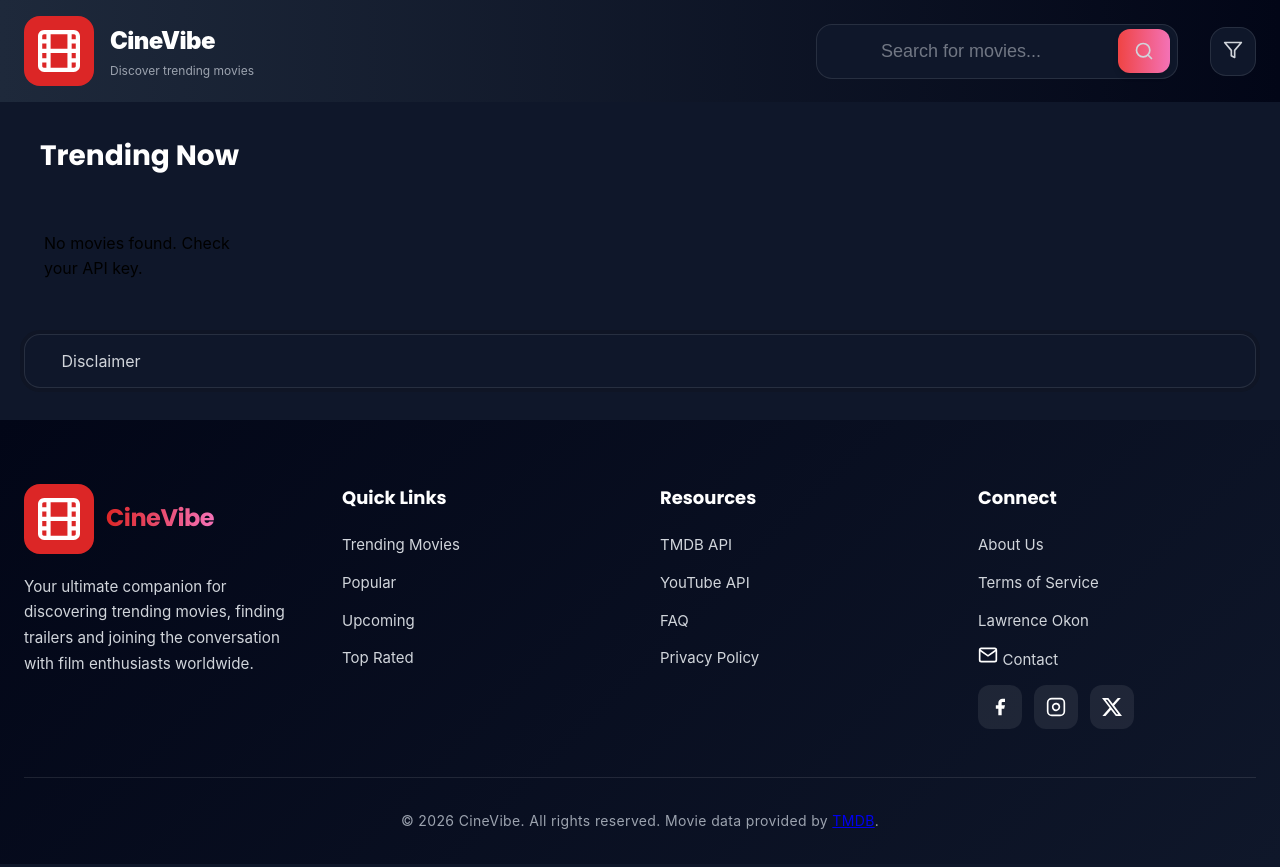
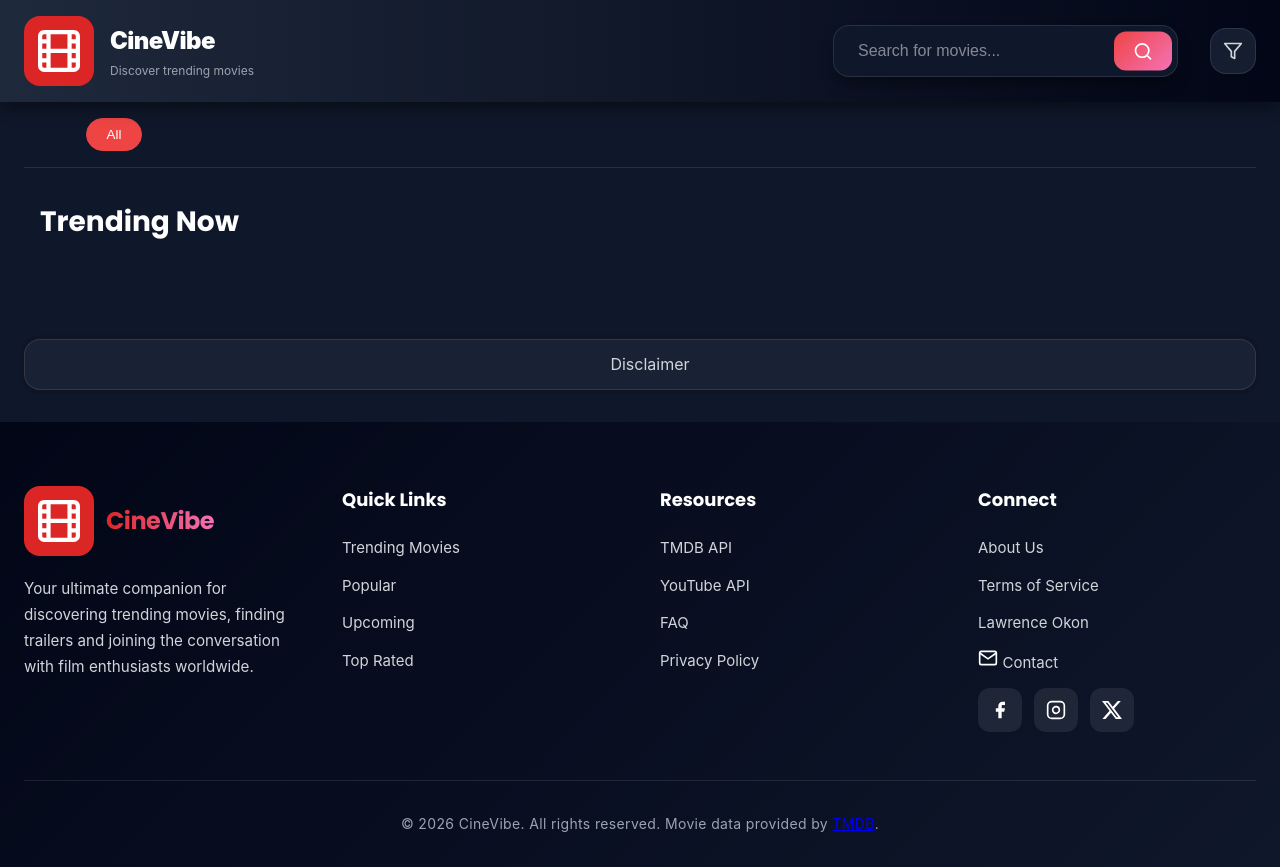
Before and after one commit to meetlawrence/wdd330, a plain HTML site: page cinevibe/index.html in a window 1280 px wide. Both pictures are taken after a click on the button 1233 px from the left and 51 px from the top of the page. Drawn offline with Linux system fonts and the light colour scheme; no server answers; files whose address does not match are found by name.

Commit message:
Started developing CineVibe

```diff
--- a/cinevibe/index.html
+++ b/cinevibe/index.html
@@ -73,6 +73,11 @@
     </header>
 
     <main>
+        <div id="filter-container" class="filter-container">
+            <div class="sidebar-header" style="margin-bottom: 20px; display: flex; justify-content: space-between;">
+                <h3 style="color: white; margin: 0;">Genres</h3>
+            </div>
+        </div>
 
         <section class="body-header">
             <h2 class="body-header-title">Trending Now</h2>
--- a/cinevibe/scripts/main.js
+++ b/cinevibe/scripts/main.js
@@ -1,60 +1,71 @@
 import { MovieAPI } from './modules/api-service.js';
 import { createMovieCard } from './modules/movie-card.js';
-// ADD THIS IMPORT BELOW
 import { renderModalContent } from './modules/movie-detail.js';
 
+// Elements
 const movieGrid = document.getElementById('movie-grid');
-const modal = document.getElementById('mydialog');
-const closeModal = document.getElementById('closeModal');
+const filterContainer = document.getElementById('filter-container');
+const filterBtn = document.querySelector('.filter-button');
+
+let allMovies = []; // Memory state
 
 async function init() {
-  console.log("App initializing...");
+    try {
+        // 1. Fetch Movies AND Genres
+        const [movies, genres] = await Promise.all([
+            MovieAPI.fetchTrending(),
+            MovieAPI.fetchGenres() // Ensure this is in your api-service.js
+        ]);
 
-  try {
-    const movies = await MovieAPI.fetchTrending();
+        allMovies = movies;
 
-    if (!movies || movies.length === 0) {
-        movieGrid.innerHTML = '<p>No movies found. Check your API key.</p>';
-        return;
-    }
+        // 2. Initial Render
+        renderGenres(genres);
+        renderGrid(allMovies);
 
-    movieGrid.innerHTML = '';
-    movies.forEach(movie => {
-      movieGrid.innerHTML += createMovieCard(movie);
-    });
+        // 3. Toggle Filter Drawer
+        filterBtn.addEventListener('click', () => {
+            console.log("Filter button clicked!");
 
-    // Update the trending count in the UI
-    const movieCount = document.getElementById('movie-count');
-    if (movieCount) movieCount.textContent = `${movies.length} movies currently trending`;
+            // Toggle a 'hidden' class or check the display style
+            if (filterContainer.style.display === 'flex') {
+                filterContainer.style.display = 'none';
+            } else {
+                filterContainer.style.display = 'flex';
+            }
+        });
 
-  } catch (error) {
-    console.error("Initialization failed:", error);
-  }
+        // 4. Handle Filtering
+        filterContainer.addEventListener('click', (e) => {
+            const chip = e.target.closest('.filter-chip');
+            if (!chip) return;
 
-  // --- Click Event for Modal ---
-  movieGrid.addEventListener('click', async (event) => {
-    const card = event.target.closest('.movie-card');
-    if (!card) return;
+            // UI feedback
+            document.querySelectorAll('.filter-chip').forEach(c => c.classList.remove('active-chip'));
+            chip.classList.add('active-chip');
 
-    const movieId = card.dataset.id;
-    console.log("Card clicked! ID:", movieId);
+            // Filter Logic
+            const genreId = chip.dataset.id;
+            const filtered = (genreId === 'all')
+                ? allMovies
+                : allMovies.filter(m => m.genre_ids.includes(Number(genreId)));
 
-    try {
-        const details = await MovieAPI.fetchMovieDetails(movieId);
-        console.log("Details fetched:", details);
+            renderGrid(filtered);
+        });
 
-        // This will now work because of the import at the top
-        renderModalContent(details, modal);
+  } catch (err) { console.error(err); }
 
-    } catch (error) {
-      console.error("Failed to open modal:", error);
-    }
-  });
 
-  // --- Close Modal Logic ---
-  if (closeModal) {
-    closeModal.addEventListener('click', () => modal.close());
-  }
+
+}
+
+function renderGenres(genres) {
+    filterContainer.innerHTML = `<button class="filter-chip active-chip" data-id="all">All</button>` +
+        genres.map(g => `<button class="filter-chip" data-id="${g.id}">${g.name}</button>`).join('');
+}
+
+function renderGrid(list) {
+    movieGrid.innerHTML = list.map(m => createMovieCard(m)).join('');
 }
 
 document.addEventListener('DOMContentLoaded', init);
--- a/cinevibe/scripts/modules/api-service.js
+++ b/cinevibe/scripts/modules/api-service.js
@@ -30,5 +30,16 @@ export const MovieAPI = {
     } catch (error) {
       console.error("Error fetching details:", error);
     }
+  },
+
+  async fetchGenres() {
+    try {
+      const response = await fetch(`${BASE_URL}/genre/movie/list?api_key=${API_KEY}`);
+      const data = await response.json();
+      return data.genres;
+    } catch (error) {
+      console.error("Error fetching genres:", error);
+      return [];
+    }
   }
 };
--- a/cinevibe/styles/base.css
+++ b/cinevibe/styles/base.css
@@ -69,6 +69,8 @@ body {
     background: linear-gradient(to right, var(--background-slate-800), var(--background-slate-950));
     box-shadow: 0 4px 6px -1px var(--shadow);
     color: var(--text-white);
+    backdrop-filter: blur(4px);
+    box-shadow: 0 10px 15px -3px rgba(0, 0, 0, 0.4);
 }
 
 .header-container {
@@ -102,8 +104,9 @@ body {
     transition: transform 0.6s;
     background-color: var(--primary-red-600);
 }
-
-
+.logo-icon:hover {
+    transform: scale(1.1);
+}
 
 /* Target the image/SVG inside */
 .logo-icon img,
@@ -164,83 +167,110 @@ body {
     transform: scale(1.1) rotate(180deg);
     background: rgba(255, 255, 255, 0.3);
 }
-
 /* Search Container */
 .search-container {
     position: relative;
     max-width: 672px;
+    width: 100%;
+    /* Ensures it fills available space on mobile */
     animation: fadeIn 0.6s 0.5s both;
 }
 
 .search-input {
     width: 100%;
-    padding: 1rem 4rem;
+    /* Left padding increased to 3rem to clear search icon if added,
+       Right padding increased to 7rem to clear the larger button */
+    padding: 1rem 7rem 1rem 1.5rem;
     border-radius: var(--border-radius);
-    font-size: 1.125rem;
-    border: var(--border);
-    box-shadow: 0 20px 25px -5px var(--shadow);
-    transition: all 0.3s;
-}
-
-
-.search-input{
+    font-size: 1rem;
     background: var(--background-slate-900);
-    border: var(--border);
+    border: 1px solid rgba(255, 255, 255, 0.1);
     color: white;
+    box-shadow: 0 10px 15px -3px rgba(0, 0, 0, 0.4);
+    transition: all 0.3s cubic-bezier(0.4, 0, 0.2, 1);
 }
 
 .search-input:focus {
     border-color: var(--primary-red-500);
     outline: none;
-    box-shadow: 0 0 0 4px rgba(249, 115, 22, 0.2);
+    background: var(--background-slate-800);
+    /* Subtle glow using your primary red */
+    box-shadow: 0 0 0 4px rgba(239, 68, 68, 0.15);
 }
 
 .search-input::placeholder {
     color: var(--text-gray-300);
-    opacity: .5;
+    opacity: 0.6;
 }
 
 .search-button {
     position: absolute;
-    right: 8px;
+    right: 6px;
+    /* Tighter spacing */
     top: 50%;
     transform: translateY(-50%);
-    background: linear-gradient(to right, var(--primary-red-500), var(--primary-pink-400));
-    color: var(--text-gray-300);
-    padding: 0.75rem 1rem;
-    border-radius: 0.75rem;
+    background: linear-gradient(135deg, var(--primary-red-500), var(--primary-pink-400));
+    color: white;
+    /* Contrast fix */
+    padding: 0.6rem 1.2rem;
+    border-radius: calc(var(--border-radius) - 4px);
     border: none;
     cursor: pointer;
     display: flex;
     align-items: center;
     gap: 0.5rem;
     font-weight: 600;
-    box-shadow: 0 4px 6px -1px rgba(0, 0, 0, 0.2);
-    transition: all 0.3s;
+    font-size: 0.875rem;
+    transition: all 0.2s ease;
 }
 
-.search-button:hover{
-    transform: translateY(-50%) scale(1.05);
-    box-shadow: 0 10px 15px -3px rgba(0, 0, 0, 0.3);
+.search-button:hover {
+    transform: translateY(-50%) translateY(-2px);
+    /* Lift effect */
+    filter: brightness(1.1);
+    box-shadow: 0 4px 12px rgba(239, 68, 68, 0.3);
 }
 
+.search-button:active {
+    transform: translateY(-50%) scale(0.95);
+    /* Click feedback */
+}
 
-.filter-button, .disclaimer-card {
-    background: var(--background-slate-900);
+/* Filter Button & Disclaimer Card */
+.filter-button,
+.disclaimer-card {
+    display: flex;
+    align-items: center;
+    justify-content: center;
+    background: rgba(30, 41, 59, 0.7);
+    /* Glass effect */
+    backdrop-filter: blur(8px);
     color: var(--text-gray-300);
-    border: var(--border);
+    border: 1px solid rgba(255, 255, 255, 0.1);
     cursor: pointer;
     padding: 0.75rem;
     border-radius: var(--border-radius);
-    transition: all 0.3s;
-
+    transition: all 0.3s ease;
 }
 
 .filter-button:hover {
     background: var(--background-slate-800);
     border-color: var(--primary-red-500);
-        box-shadow: 0 0 0 4px rgba(249, 115, 22, 0.2);
-    transform: scale(1.1);
+    color: white;
+    box-shadow: 0 0 20px rgba(239, 68, 68, 0.2);
+    transform: translateY(-2px);
+}
+
+/* Responsive Tweak */
+@media (max-width: 480px) {
+    .search-button span {
+        display: none;
+        /* Hide text "Search" on small screens, show only icon */
+    }
+
+    .search-input {
+        padding-right: 3.5rem;
+    }
 }
 
 body {
@@ -272,7 +302,7 @@ main {
     display: grid;
     grid-template-columns: repeat(auto-fill, minmax(180px, 1fr));
     gap: 24px;
-    padding: 20px;
+    padding: 15px;
 }
 
 .movie-card {
@@ -412,7 +442,6 @@ main {
 .video-container {
     position: relative;
     padding-bottom: 56.25%;
-    /* 16:9 Aspect Ratio */
     height: 0;
     overflow: hidden;
 }
@@ -508,6 +537,53 @@ dialog::backdrop {
     transition: all 0.3s;
     text-decoration: none;
 }
+
+.filter-container {
+    display: none;
+    /* Hidden by default */
+    gap: 10px;
+    padding: 1rem 5%;
+    overflow-x: auto;
+    background: var(--background-slate-900);
+    border-bottom: 1px solid rgba(255, 255, 255, 0.1);
+    scrollbar-width: none;
+}
+
+.filter-container.active {
+    display: flex;
+    /* Shown when button is clicked */
+    animation: slideDown 0.3s ease-out;
+}
+
+.filter-chip {
+    background: rgba(255, 255, 255, 0.05);
+    border: 1px solid rgba(255, 255, 255, 0.1);
+    color: var(--text-gray-300);
+    padding: 0.5rem 1.25rem;
+    border-radius: 20px;
+    white-space: nowrap;
+    cursor: pointer;
+    transition: 0.3s;
+}
+
+.filter-chip.active-chip {
+    background: var(--primary-red-500);
+    color: white;
+    border-color: var(--primary-red-500);
+}
+
+@keyframes slideDown {
+    from {
+        opacity: 0;
+        transform: translateY(-10px);
+    }
+
+    to {
+        opacity: 1;
+        transform: translateY(0);
+    }
+}
+
 
 /* =========================================
    FOOTER STYLES (Accessible & Liquid Glass)
```
Also changed, not shown: cinevibe/scripts/modules/filter-panel.js (+14 -0 lines), cinevibe/scripts/modules/filter.js (added, +17 -0 lines).
